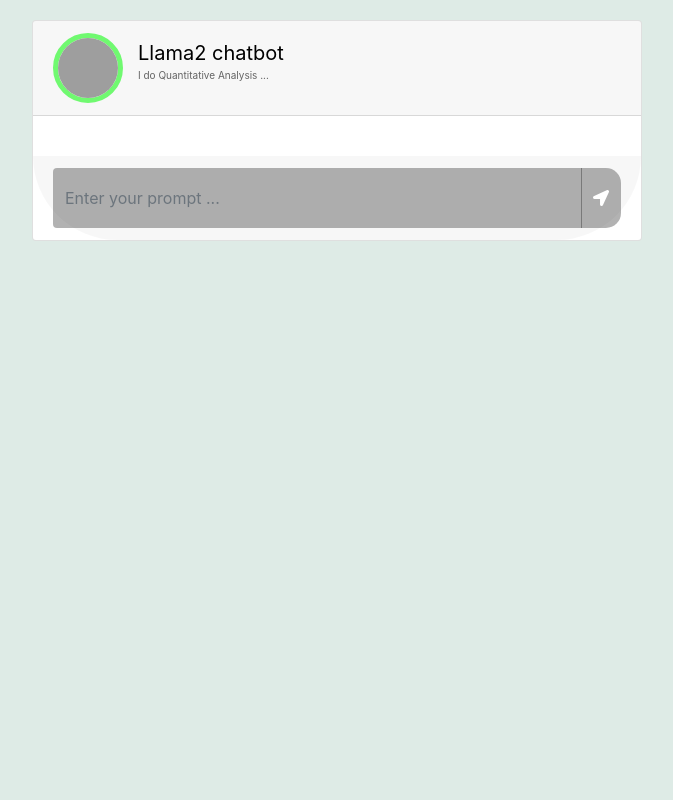
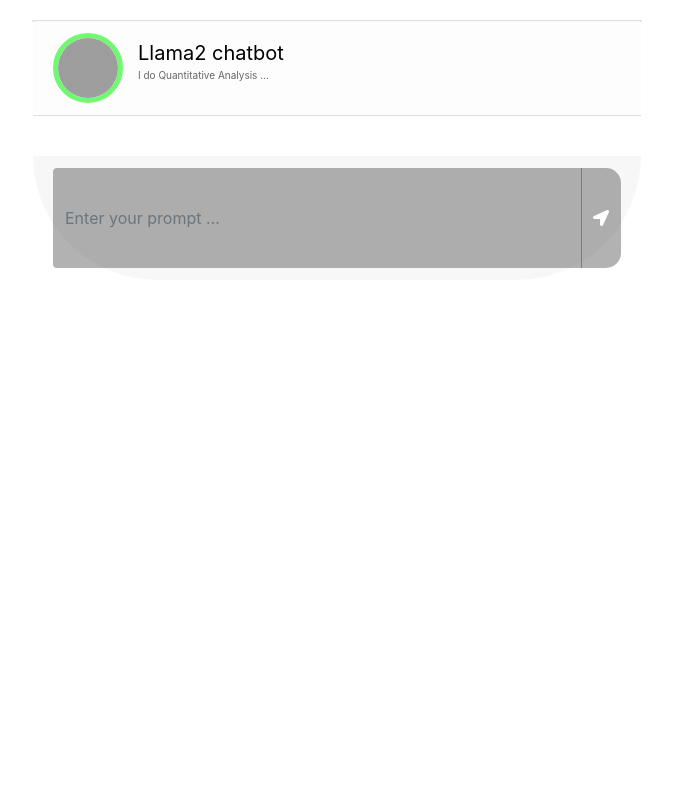
Before and after one commit to betkh/LLM-Chatbot, a Flask app: page / in a window 1280 px wide. Shown: the whole page, without its empty margins (303-976 px from the left). Run offline with Flask 3, Linux system fonts and the light colour scheme; some libraries are stand-ins or nearby versions; grey boxes are pictures that could not be loaded.

Commit message:
latest front end update

```diff
--- a/static/style.css
+++ b/static/style.css
@@ -3,7 +3,7 @@
 body,html{
 	height: 100%;
 	margin: 0;
-	background: rgb(222, 235, 230);
+	background: rgb(255, 255, 255);
 
 }
 
@@ -25,14 +25,16 @@
 /* card head */
 .card_head{
 	position: relative;
+	background-color: #fdfdfd;
 }
 
 /* card - contins header ad footer*/
-/* .card{
+.card{
 	height: 1px;
+	width: 100%;
 	border-radius: 40px !important;
-	background-color: rgba(236, 18, 200) !important;
-} */
+
+}
 
 
 
@@ -118,12 +120,12 @@
 		border-top: 0 !important;
 	}
 
-/* type message font color*/
+/* input message text area & settings */
 .type_msg{
 	background-color: rgba(0,0,0,0.3) !important;
 	border:0 !important;
 	color:rgb(0, 0, 0) !important;
-	height: 60px !important;
+	height: 100px !important;
 	overflow-y: auto;
 }
 	.type_msg:focus{
```
